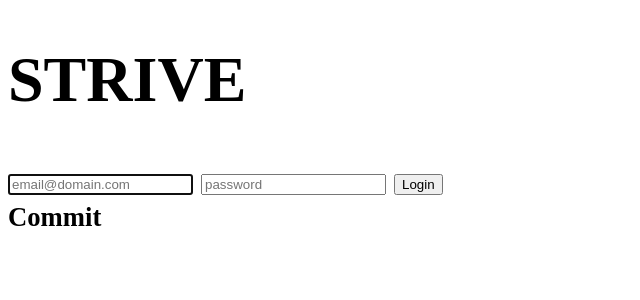
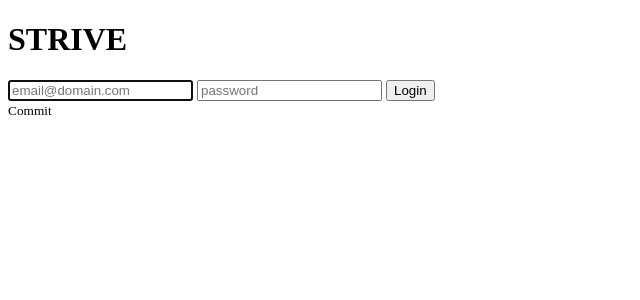
Before and after one commit to christophert/mhacks, a PHP site: page /login.php in a window 1280 px wide. Shown: the top 300 px of the page, without its empty margins (0-640 px from the left). Run offline with PHP 8.4, Linux system fonts and the light colour scheme; some libraries are stand-ins or nearby versions.

Commit message:
change save

```diff
--- a/login.php
+++ b/login.php
@@ -3,8 +3,6 @@
 $ASSET_PATH = $_SERVER['DOCUMENT_ROOT']."/assets/php";
 require($ASSET_PATH."/header.inc");
 ?>
-  		<div class="login-container">
-  		<h1 class="page-heading">
 	<body>
 		<div class ="strive-header"> <h1> STRIVE </h1>
 		</div>
@@ -18,5 +16,3 @@
 <?php
 require($ASSET_PATH."/footer.inc");
 ?>
-	</body>
-</html>
```
